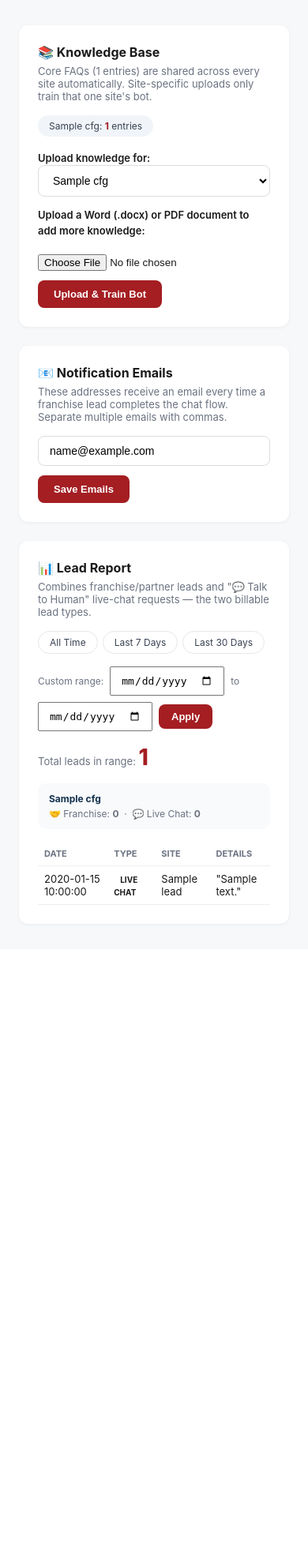
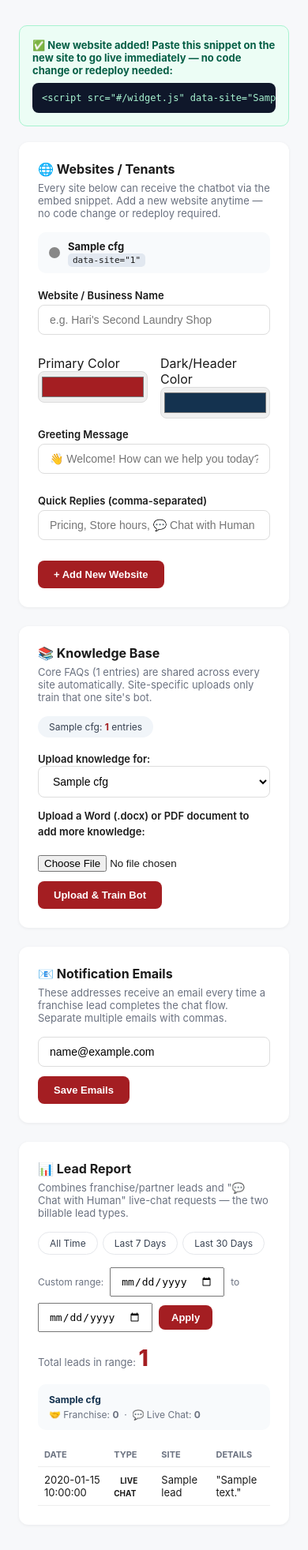
Before and after one commit to ganeshramanan/salavai-laundry-chatbot-demo, a Flask app: template templates/admin_dashboard.html in a window 390 px wide. Shown: the part 91-2054 px from the top of the page at 79% size. Before the commit the page ends 1263 px from the top, so only its background shows below. Run offline with Flask 3, Linux system fonts and the light colour scheme; the template is opened without the code that fills it: most values are stand-ins (such as "Sample title", 1, 10 or a date in 2020); parts of the project's set-up code (start-up, migrations or seed data) failed here and were passed over.

Commit message:
Move site/tenant config from hardcoded dict to DB + add self-serve 'Add New Website' admin feature
- New Site model in db.py; SITES dict replaced with DB-backed get_sites()/get_site() helpers (in-memory cache, reloaded on change).
- Existing 4 sites (salavai, pos, ecommerce, franchise) seeded into the DB once on first startup via DEFAULT_SITES -- unchanged behavior afterward.
- New /admin/sites/add route: fill in name, colors, greeting, quick replies -> auto-generates a site_id, saves to DB, builds its search index, and shows the exact embed <script> snippet.
- This means onboarding a brand-new website/tenant now requires ZERO code change or redeploy -- just fill the form and paste the snippet.
- Admin dashboard: new 'Websites / Tenants' card listing all sites + the add-site form + a success banner with the embed snippet after adding one.
- Renamed 'Talk to Human' -> 'Chat with Human' everywhere (more accurate for a text chat widget, not a phone call).

```diff
--- a/app.py
+++ b/app.py
@@ -23,7 +23,7 @@ from email_utils import send_lead_notification
 from document_utils import extract_text_from_file, chunk_text_into_qa_pairs
 from telegram_utils import notify_live_request, notify_visitor_reply, send_telegram_message
 import db as dbm
-from db import ChatSession, ChatMessage, TelegramMsgMap, FranchiseLead, LiveChatLead, KnowledgeEntry, NotifyEmail
+from db import ChatSession, ChatMessage, TelegramMsgMap, FranchiseLead, LiveChatLead, KnowledgeEntry, NotifyEmail, Site
 
 app = Flask(__name__)
 app.secret_key = os.environ.get("FLASK_SECRET_KEY", "salavai-multi-site-secret-2026")
@@ -32,10 +32,12 @@ ADMIN_PASSWORD = os.environ.get("ADMIN_PASSWORD", "salavai123")
 TELEGRAM_AGENT_CHAT_ID = os.environ.get("TELEGRAM_AGENT_CHAT_ID", "7202298356")
 
 # ---------------------------------------------------------------------------
-# Multi-Site Configurations (Tenants) -- stays in code, not DB. These are
-# deployment-time config (branding/copy), not runtime data.
+# Default/seed site configs. These are ONLY used to populate the `sites`
+# table the first time the app runs against an empty database. After that,
+# the DB is the source of truth -- new tenants/websites can be added via
+# /admin/sites without any code change or redeploy.
 # ---------------------------------------------------------------------------
-SITES = {
+DEFAULT_SITES = {
     "salavai": {
         "name": "The Salavai Laundry — Main Website",
         "primary_color": "#a41e22",
@@ -45,7 +47,7 @@ SITES = {
             "What is KG Laundry pricing?",
             "How does pickup work?",
             "I want to become a partner",
-            "💬 Talk to Human"
+            "💬 Chat with Human"
         ]
     },
     "pos": {
@@ -53,21 +55,21 @@ SITES = {
         "primary_color": "#2563eb",
         "dark_color": "#0f172a",
         "greeting": "👋 Hi! Need help with billing, invoices, or a customer order lookup at the counter?",
-        "quick_replies": ["Order status lookup", "Billing / invoice issue", "💬 Talk to Human"]
+        "quick_replies": ["Order status lookup", "Billing / invoice issue", "💬 Chat with Human"]
     },
     "ecommerce": {
         "name": "Salavai Online Store (E-commerce)",
         "primary_color": "#059669",
         "dark_color": "#064e3b",
         "greeting": "👋 Welcome to our online store! Ask about orders, delivery, or returns.",
-        "quick_replies": ["Track my order", "Delivery & returns policy", "💬 Talk to Human"]
+        "quick_replies": ["Track my order", "Delivery & returns policy", "💬 Chat with Human"]
     },
     "franchise": {
         "name": "Salavai Franchise / Partner Portal",
         "primary_color": "#7c3aed",
         "dark_color": "#3b0764",
         "greeting": "👋 Welcome! Interested in starting your own Salavai franchise?",
-        "quick_replies": ["Franchise investment details", "I want to become a partner", "💬 Talk to Human"]
+        "quick_replies": ["Franchise investment details", "I want to become a partner", "💬 Chat with Human"]
     }
 }
 
@@ -118,6 +120,49 @@ def add_cors_headers(response):
 
 
 # ---------------------------------------------------------------------------
+# Sites (Tenants) -- DB-backed, with an in-memory cache. New websites can be
+# added via /admin/sites without any code change or redeploy.
+# ---------------------------------------------------------------------------
+_sites_cache = {}
+
+
+def ensure_default_sites_seeded():
+    """One-time: insert DEFAULT_SITES into the DB if the sites table is empty."""
+    with dbm.get_db() as s:
+        existing = s.query(Site).count()
+        if existing == 0:
+            for site_id, cfg in DEFAULT_SITES.items():
+                s.add(Site(
+                    site_id=site_id, name=cfg["name"], primary_color=cfg["primary_color"],
+                    dark_color=cfg["dark_color"], greeting=cfg["greeting"],
+                    quick_replies=cfg["quick_replies"]
+                ))
+            s.commit()
+
+
+def reload_sites_cache():
+    global _sites_cache
+    with dbm.get_db() as s:
+        rows = s.query(Site).all()
+        _sites_cache = {
+            r.site_id: {
+                "name": r.name, "primary_color": r.primary_color, "dark_color": r.dark_color,
+                "greeting": r.greeting, "quick_replies": r.quick_replies or []
+            }
+            for r in rows
+        }
+
+
+def get_sites():
+    """Returns the current site config dict, e.g. {'salavai': {...}, 'pos': {...}}."""
+    return _sites_cache
+
+
+def get_site(site_id, default_id="salavai"):
+    return _sites_cache.get(site_id) or _sites_cache.get(default_id) or {}
+
+
+# ---------------------------------------------------------------------------
 # Knowledge Base & NLP Search (per-site, with a shared "core" layer)
 # ---------------------------------------------------------------------------
 # Core entries live in CORE_KNOWLEDGE_BASE (code, not DB -- they're part of
@@ -155,12 +200,13 @@ def rebuild_search_index(site_id):
 
 
 def rebuild_all_search_indexes():
-    for site_id in SITES:
+    for site_id in get_sites():
         rebuild_search_index(site_id)
 
 
 def get_faq_answer(user_question, site_id, threshold=0.15):
-    site_id = site_id if site_id in SITES else "salavai"
+    if site_id not in get_sites():
+        site_id = "salavai"
     vectorizer = _vectorizers.get(site_id)
     kb_vectors = _kb_vectors.get(site_id)
     entries = _kb_entries.get(site_id, [])
@@ -177,9 +223,11 @@ def get_faq_answer(user_question, site_id, threshold=0.15):
 
 
 # ---------------------------------------------------------------------------
-# App startup: initialize DB, seed core KB, build search indexes
+# App startup: initialize DB, seed sites + core KB, build search indexes
 # ---------------------------------------------------------------------------
 dbm.init_db()
+ensure_default_sites_seeded()
+reload_sites_cache()
 ensure_core_kb_seeded()
 rebuild_all_search_indexes()
 
@@ -213,17 +261,18 @@ def embed_test():
 @app.route("/demo/<site_id>")
 def demo_site(site_id):
     """Generic mock website preview for any tenant — used to demo the widget
-    live on 4 separate 'websites' (POS, E-commerce, Franchise, Main site)."""
-    cfg = SITES.get(site_id)
+    live on any registered site (POS, E-commerce, Franchise, Main site, or
+    any new tenant added via /admin/sites)."""
+    cfg = get_sites().get(site_id)
     if not cfg:
-        return "Unknown site_id. Try one of: " + ", ".join(SITES.keys()), 404
+        return "Unknown site_id. Try one of: " + ", ".join(get_sites().keys()), 404
     return render_template("mock_site.html", site_id=site_id, cfg=cfg)
 
 
 @app.route("/api/site-config")
 def site_config():
     site_id = request.args.get("site_id", "salavai")
-    cfg = SITES.get(site_id, SITES["salavai"])
+    cfg = get_site(site_id)
     return jsonify(cfg)
 
 
@@ -233,7 +282,7 @@ def chat():
     message = (data.get("message") or "").strip()
     session_id = data.get("session_id")
     site_id = data.get("site_id", "salavai")
-    site_cfg = SITES.get(site_id, SITES["salavai"])
+    site_cfg = get_site(site_id)
 
     with dbm.get_db() as s:
         sess = s.get(ChatSession, session_id) if session_id else None
@@ -341,7 +390,7 @@ def handle_franchise_flow(message, sess, session_id, s):
         session_state["step"] = "done"
 
         site_id = sess.site_id or "salavai"
-        site_name = SITES.get(site_id, {}).get("name", site_id)
+        site_name = get_site(site_id).get("name", site_id)
         s.add(FranchiseLead(
             site_id=site_id, site_name=site_name,
             name=data.get("name"), city=data.get("city"),
@@ -415,7 +464,7 @@ def telegram_webhook():
             return s.query(ChatSession).filter(ChatSession.mode == "live").all()
 
         def site_name_for(sess):
-            return SITES.get(sess.site_id, {}).get("name", sess.site_id)
+            return get_site(sess.site_id).get("name", sess.site_id)
 
         # -------------------------------------------------------------
         # /claim command
@@ -586,7 +635,7 @@ def admin_dashboard():
     with dbm.get_db() as s:
         core_count = s.query(KnowledgeEntry).filter(KnowledgeEntry.site_id.is_(None)).count()
         kb_counts = {}
-        for site_id in SITES:
+        for site_id in get_sites():
             site_count = s.query(KnowledgeEntry).filter(KnowledgeEntry.site_id == site_id).count()
             kb_counts[site_id] = core_count + site_count
 
@@ -650,7 +699,7 @@ def admin_dashboard():
 
         return render_template(
             "admin_dashboard.html",
-            sites=SITES,
+            sites=get_sites(),
             kb_counts=kb_counts,
             core_count=core_count,
             emails=emails,
@@ -661,6 +710,8 @@ def admin_dashboard():
             range_key=range_key,
             start_date=start_date,
             end_date=end_date,
+            new_site=request.args.get("new_site"),
+            base_url=request.url_root.rstrip("/"),
         )
 
 
@@ -669,7 +720,7 @@ def admin_dashboard():
 def admin_upload():
     file = request.files.get("document")
     site_id = request.form.get("site_id", "salavai")
-    if site_id not in SITES:
+    if site_id not in get_sites():
         site_id = "salavai"
 
     if not file or file.filename == "":
@@ -708,6 +759,44 @@ def admin_update_emails():
     return redirect(url_for("admin_dashboard"))
 
 
+@app.route("/admin/sites/add", methods=["POST"])
+@require_admin_login
+def admin_add_site():
+    """Add a brand-new tenant/website -- no code change or redeploy needed.
+    Generates a site_id from the name, stores config in the DB, builds a
+    fresh (core-only) search index for it, and shows the embed snippet."""
+    name = (request.form.get("name") or "").strip()
+    primary_color = request.form.get("primary_color") or "#a41e22"
+    dark_color = request.form.get("dark_color") or "#14324f"
+    greeting = (request.form.get("greeting") or "👋 Hello! How can we assist you today?").strip()
+    quick_replies_raw = request.form.get("quick_replies") or ""
+    quick_replies = [q.strip() for q in quick_replies_raw.split(",") if q.strip()]
+    if not quick_replies or not any("human" in q.lower() for q in quick_replies):
+        quick_replies.append("💬 Chat with Human")
+
+    if not name:
+        return redirect(url_for("admin_dashboard"))
+
+    base_slug = re.sub(r"[^a-z0-9]+", "-", name.lower()).strip("-") or "site"
+    site_id = base_slug
+    with dbm.get_db() as s:
+        suffix = 1
+        while s.get(Site, site_id):
+            suffix += 1
+            site_id = f"{base_slug}-{suffix}"
+
+        s.add(Site(
+            site_id=site_id, name=name, primary_color=primary_color,
+            dark_color=dark_color, greeting=greeting, quick_replies=quick_replies
+        ))
+        s.commit()
+
+    reload_sites_cache()
+    rebuild_search_index(site_id)
+
+    return redirect(url_for("admin_dashboard", new_site=site_id))
+
+
 if __name__ == "__main__":
     port = int(os.environ.get("PORT", 5008))
     app.run(debug=True, host="0.0.0.0", port=port)
--- a/static/widget.js
+++ b/static/widget.js
@@ -27,7 +27,7 @@
     dark: "#14324f",
     name: "Customer Support",
     greeting: "👋 Hello! How can we assist you today?",
-    quickReplies: ["Pricing", "💬 Talk to Human"]
+    quickReplies: ["Pricing", "💬 Chat with Human"]
   };
 
   // 2. Inject CSS
--- a/templates/admin_dashboard.html
+++ b/templates/admin_dashboard.html
@@ -66,6 +66,29 @@
   th, td { text-align: left; padding: 8px; border-bottom: 1px solid #eee; }
   th { color: #6b7280; font-size: 11px; text-transform: uppercase; }
   .empty { color: #6b7280; font-size: 13px; padding: 16px 0; text-align: center; }
+
+  .site-list { display: flex; flex-direction: column; gap: 10px; margin-bottom: 20px; }
+  .site-row {
+    display: flex; align-items: center; gap: 10px; background: #f8fafc; border-radius: 10px;
+    padding: 10px 14px; font-size: 13px;
+  }
+  .site-row .swatch { width: 14px; height: 14px; border-radius: 50%; flex-shrink: 0; }
+  .site-row code { background: #e2e8f0; padding: 2px 6px; border-radius: 5px; font-size: 11px; }
+
+  .form-row { margin-bottom: 14px; }
+  .form-row label { display: block; font-size: 13px; font-weight: 600; margin-bottom: 4px; }
+  .color-row { display: flex; gap: 16px; }
+  .color-row > div { flex: 1; }
+  input[type="color"] { width: 100%; height: 40px; padding: 2px; border: 1px solid #ddd; border-radius: 8px; margin-bottom: 12px; }
+
+  .snippet-banner {
+    background: #ecfdf5; border: 1px solid #a7f3d0; border-radius: 10px; padding: 16px; margin-bottom: 20px;
+  }
+  .snippet-banner .title { font-weight: 700; color: #065f46; margin-bottom: 8px; font-size: 13px; }
+  .snippet-banner code {
+    display: block; background: #0f172a; color: #a7f3d0; padding: 12px; border-radius: 8px;
+    font-size: 12px; overflow-x: auto; white-space: pre;
+  }
 </style>
 </head>
 <body>
@@ -75,6 +98,56 @@
 </header>
 
 <div class="wrap">
+
+  {% if new_site %}
+  <div class="snippet-banner">
+    <div class="title">✅ New website added! Paste this snippet on the new site to go live immediately — no code change or redeploy needed:</div>
+    <code>&lt;script src="{{ base_url }}/widget.js" data-site="{{ new_site }}"&gt;&lt;/script&gt;</code>
+  </div>
+  {% endif %}
+
+  <div class="card">
+    <h2>🌐 Websites / Tenants</h2>
+    <div class="sub">Every site below can receive the chatbot via the embed snippet. Add a new website anytime — no code change or redeploy required.</div>
+
+    <div class="site-list">
+      {% for site_id, cfg in sites.items() %}
+      <div class="site-row">
+        <span class="swatch" style="background: {{ cfg.primary_color }};"></span>
+        <div style="flex:1;">
+          <strong>{{ cfg.name }}</strong><br>
+          <code>data-site="{{ site_id }}"</code>
+        </div>
+      </div>
+      {% endfor %}
+    </div>
+
+    <form action="/admin/sites/add" method="POST">
+      <div class="form-row">
+        <label>Website / Business Name</label>
+        <input type="text" name="name" placeholder="e.g. Hari's Second Laundry Shop" required>
+      </div>
+      <div class="color-row">
+        <div>
+          <label>Primary Color</label>
+          <input type="color" name="primary_color" value="#a41e22">
+        </div>
+        <div>
+          <label>Dark/Header Color</label>
+          <input type="color" name="dark_color" value="#14324f">
+        </div>
+      </div>
+      <div class="form-row">
+        <label>Greeting Message</label>
+        <input type="text" name="greeting" placeholder="👋 Welcome! How can we help you today?">
+      </div>
+      <div class="form-row">
+        <label>Quick Replies (comma-separated)</label>
+        <input type="text" name="quick_replies" placeholder="Pricing, Store hours, 💬 Chat with Human">
+      </div>
+      <button type="submit">+ Add New Website</button>
+    </form>
+  </div>
 
   <div class="card">
     <h2>📚 Knowledge Base</h2>
@@ -108,7 +181,7 @@
 
   <div class="card">
     <h2>📊 Lead Report</h2>
-    <div class="sub">Combines franchise/partner leads and "💬 Talk to Human" live-chat requests — the two billable lead types.</div>
+    <div class="sub">Combines franchise/partner leads and "💬 Chat with Human" live-chat requests — the two billable lead types.</div>
 
     <div class="range-pill">
       <a href="/admin?range=all" class="{{ 'active' if range_key == 'all' else '' }}">All Time</a>
--- a/templates/embed_test.html
+++ b/templates/embed_test.html
@@ -40,7 +40,7 @@
     <h3>How to test Live Handoff:</h3>
     <ol>
       <li>Click the chat bubble in the bottom right.</li>
-      <li>Click <strong>"💬 Talk to Human"</strong> or type <em>"I want to speak with support"</em>.</li>
+      <li>Click <strong>"💬 Chat with Human"</strong> or type <em>"I want to speak with support"</em>.</li>
       <li>Check your phone's <strong>Telegram app</strong> — you will receive an instant notification!</li>
       <li>Swipe reply to the notification in Telegram.</li>
       <li>Watch your live reply appear inside the chat bubble right here on the website!</li>
```
Also changed, not shown: db.py (+13 -0 lines).
